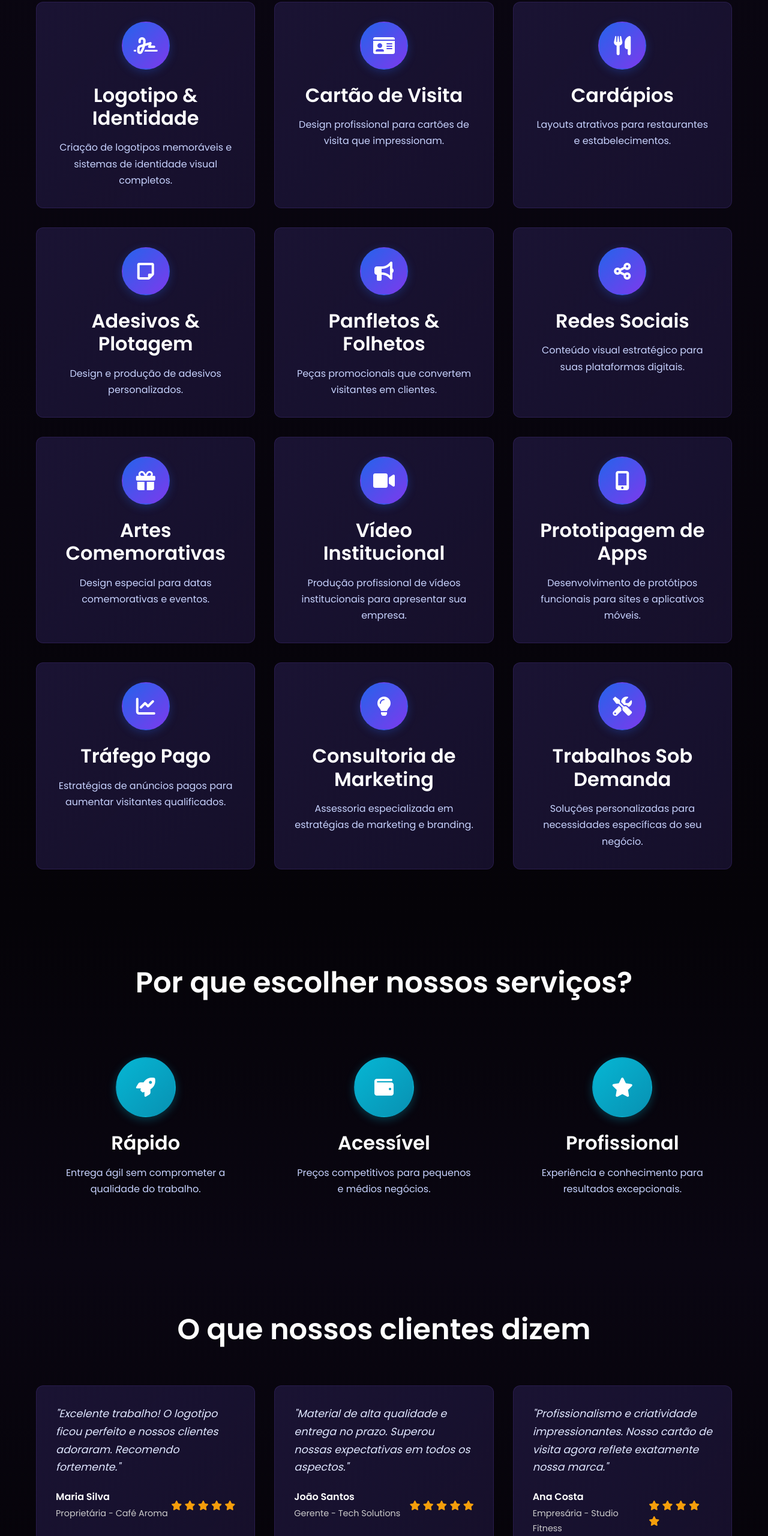
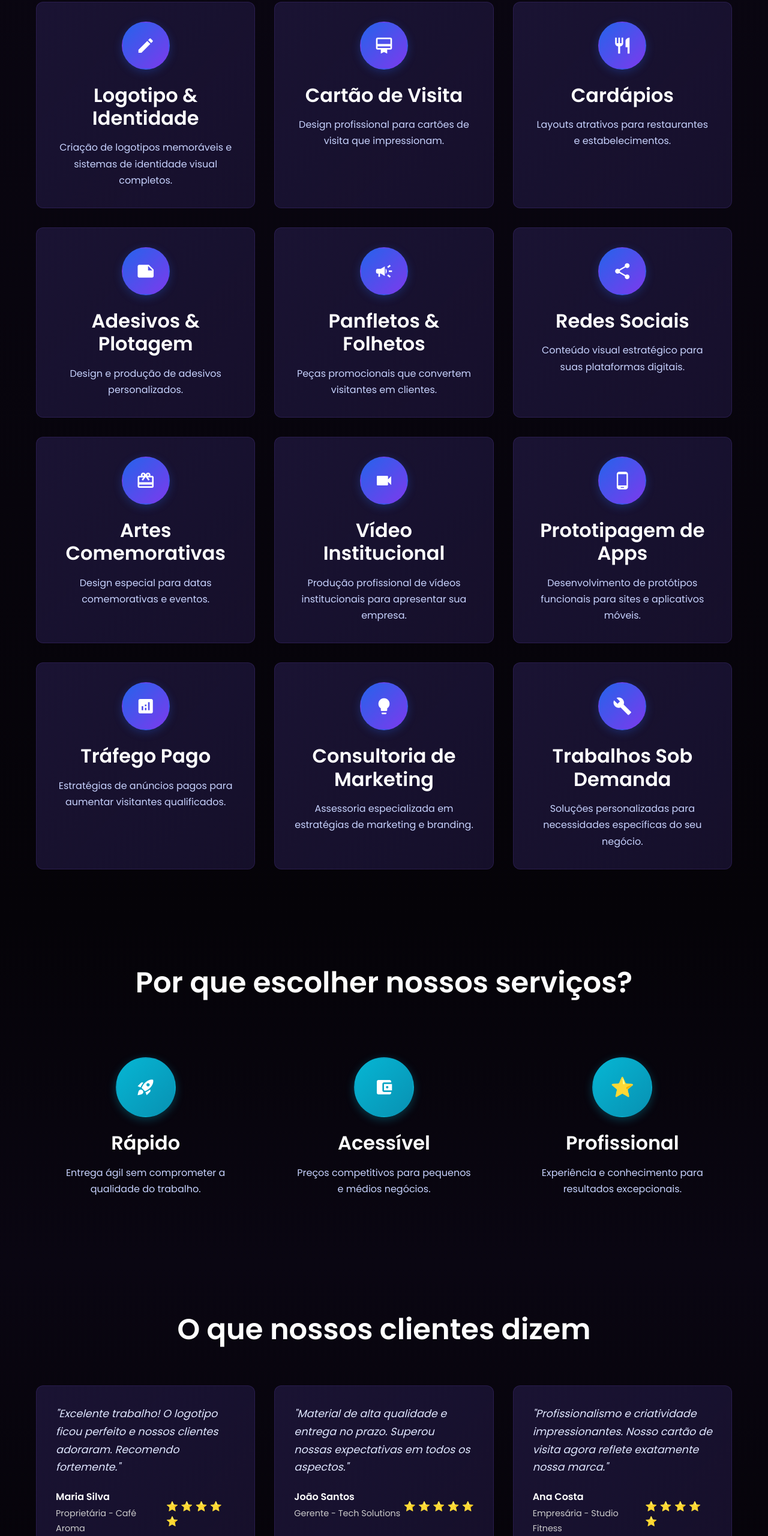
Before and after one commit to RodoxCB/sourcedesign, a website: page index.html in a window 1280 px wide. Shown: the part 999-3559 px from the top of the page at 60% size. Drawn offline with Linux system fonts and the light colour scheme.

Commit message:
Atualização do site institucional

```diff
--- a/assets/css/style.css
+++ b/assets/css/style.css
@@ -3,6 +3,46 @@
     margin: 0;
     padding: 0;
     box-sizing: border-box;
+}
+
+/* Material Icons */
+.material-icons {
+    font-family: 'Material Icons';
+    font-weight: normal;
+    font-style: normal;
+    font-size: 24px;
+    line-height: 1;
+    letter-spacing: normal;
+    text-transform: none;
+    display: inline-block;
+    white-space: nowrap;
+    word-wrap: normal;
+    direction: ltr;
+    -webkit-font-smoothing: antialiased;
+    text-rendering: optimizeLegibility;
+    -moz-osx-font-smoothing: grayscale;
+}
+
+/* Emoji Icons */
+.emoji-icon {
+    font-size: 1em;
+    line-height: 1;
+    display: inline-block;
+    vertical-align: middle;
+}
+
+/* Spinner Animation */
+.spinning {
+    animation: spin 1s linear infinite;
+}
+
+@keyframes spin {
+    from {
+        transform: rotate(0deg);
+    }
+    to {
+        transform: rotate(360deg);
+    }
 }
 
 :root {
@@ -581,7 +621,9 @@ p {
     box-shadow: 0 4px 15px rgba(37, 99, 235, 0.3);
 }
 
-.service-icon i {
+.service-icon i,
+.service-icon .material-icons,
+.service-icon .emoji-icon {
     font-size: clamp(1.5rem, 8vw, 2rem);
     color: var(--color-text-primary);
 }
@@ -627,7 +669,9 @@ p {
     transition: all 0.3s ease;
 }
 
-.benefit-icon i {
+.benefit-icon i,
+.benefit-icon .material-icons,
+.benefit-icon .emoji-icon {
     font-size: clamp(1.75rem, 10vw, 2rem);
     color: var(--color-text-primary);
 }
@@ -798,7 +842,9 @@ p {
     box-shadow: 0 4px 15px rgba(37, 99, 235, 0.3);
 }
 
-.service-icon-large i {
+.service-icon-large i,
+.service-icon-large .material-icons,
+.service-icon-large .emoji-icon {
     font-size: 2.5rem;
     color: var(--color-text-primary);
 }
@@ -947,7 +993,9 @@ p {
     box-shadow: 0 4px 15px rgba(37, 99, 235, 0.3);
 }
 
-.diferencial-icon i {
+.diferencial-icon i,
+.diferencial-icon .material-icons,
+.diferencial-icon .emoji-icon {
     font-size: 2rem;
     color: var(--color-text-primary);
 }
@@ -1040,7 +1088,9 @@ p {
     box-shadow: 0 2px 10px rgba(37, 99, 235, 0.2);
 }
 
-.method-icon i {
+.method-icon i,
+.method-icon .material-icons,
+.method-icon .emoji-icon {
     font-size: 1.5rem;
     color: var(--color-text-primary);
 }
@@ -1537,7 +1587,9 @@ p {
         height: 80px;
     }
 
-    .service-icon-large i {
+    .service-icon-large i,
+    .service-icon-large .material-icons,
+    .service-icon-large .emoji-icon {
         font-size: 2rem;
     }
 }
@@ -1611,7 +1663,9 @@ p {
     box-shadow: 0 4px 15px rgba(37, 99, 235, 0.3);
 }
 
-.portfolio-icon i {
+.portfolio-icon i,
+.portfolio-icon .material-icons,
+.portfolio-icon .emoji-icon {
     font-size: clamp(1.5rem, 8vw, 2rem);
     color: var(--color-text-primary);
 }
--- a/assets/js/main.js
+++ b/assets/js/main.js
@@ -430,7 +430,7 @@ class RealTimeFormValidator {
         this.showFormMessage('info', 'Enviando mensagem...');
         const submitButton = this.form.querySelector('button[type="submit"]');
         submitButton.disabled = true;
-        submitButton.innerHTML = '<span>Enviando...</span><i class="fas fa-spinner fa-spin"></i>';
+        submitButton.innerHTML = '<span>Enviando...</span><i class="material-icons spinning">refresh</i>';
 
         // Get form values
         const formData = {
@@ -461,7 +461,7 @@ class RealTimeFormValidator {
                     whatsappButton.href = data.whatsappUrl;
                     whatsappButton.target = '_blank';
                     whatsappButton.className = 'whatsapp-link';
-                    whatsappButton.innerHTML = '<i class="fab fa-whatsapp"></i> Continuar conversa no WhatsApp';
+                    whatsappButton.innerHTML = '<i class="material-icons">phone</i> Continuar conversa no WhatsApp';
                     whatsappButton.style.cssText = `
                         display: inline-block;
                         margin-top: 1rem;
@@ -501,7 +501,7 @@ class RealTimeFormValidator {
         .finally(() => {
             // Reset button state
             submitButton.disabled = false;
-            submitButton.innerHTML = '<span>Enviar mensagem</span><i class="fas fa-paper-plane"></i>';
+            submitButton.innerHTML = '<span>Enviar mensagem</span><i class="material-icons">send</i>';
         });
     }
 
--- a/index.html
+++ b/index.html
@@ -25,7 +25,7 @@
     <link rel="preconnect" href="https://fonts.googleapis.com">
     <link rel="preconnect" href="https://fonts.gstatic.com" crossorigin>
     <link href="https://fonts.googleapis.com/css2?family=Poppins:wght@300;400;500;600;700&display=swap" rel="stylesheet">
-    <link rel="stylesheet" href="https://cdnjs.cloudflare.com/ajax/libs/font-awesome/6.0.0/css/all.min.css">
+    <link href="https://fonts.googleapis.com/icon?family=Material+Icons" rel="stylesheet">
     <link rel="stylesheet" href="assets/css/style.css">
     <link rel="icon" type="image/svg+xml" href="assets/fav_icon/fav_icon_source_comunicacao.svg">
 </head>
@@ -60,7 +60,7 @@
         <div class="mobile-menu-overlay">
             <div class="mobile-menu-content">
                 <button class="mobile-menu-close" aria-label="Fechar menu">
-                    <i class="fas fa-times"></i>
+                    <i class="material-icons">close</i>
                 </button>
                 <ul class="mobile-nav-menu">
                     <li><a href="index.html" class="mobile-nav-link">Home</a></li>
@@ -96,84 +96,84 @@
             <div class="services-grid">
                 <div class="service-card">
                     <div class="service-icon">
-                        <i class="fas fa-signature"></i>
+                        <i class="material-icons">create</i>
                     </div>
                     <h3>Logotipo & Identidade</h3>
                     <p>Criação de logotipos memoráveis e sistemas de identidade visual completos.</p>
                 </div>
                 <div class="service-card">
                     <div class="service-icon">
-                        <i class="fas fa-id-card"></i>
+                        <i class="material-icons">card_membership</i>
                     </div>
                     <h3>Cartão de Visita</h3>
                     <p>Design profissional para cartões de visita que impressionam.</p>
                 </div>
                 <div class="service-card">
                     <div class="service-icon">
-                        <i class="fas fa-utensils"></i>
+                        <i class="material-icons">restaurant</i>
                     </div>
                     <h3>Cardápios</h3>
                     <p>Layouts atrativos para restaurantes e estabelecimentos.</p>
                 </div>
                 <div class="service-card">
                     <div class="service-icon">
-                        <i class="fas fa-sticky-note"></i>
+                        <i class="material-icons">note</i>
                     </div>
                     <h3>Adesivos & Plotagem</h3>
                     <p>Design e produção de adesivos personalizados.</p>
                 </div>
                 <div class="service-card">
                     <div class="service-icon">
-                        <i class="fas fa-bullhorn"></i>
+                        <i class="material-icons">campaign</i>
                     </div>
                     <h3>Panfletos & Folhetos</h3>
                     <p>Peças promocionais que convertem visitantes em clientes.</p>
                 </div>
                 <div class="service-card">
                     <div class="service-icon">
-                        <i class="fas fa-share-alt"></i>
+                        <i class="material-icons">share</i>
                     </div>
                     <h3>Redes Sociais</h3>
                     <p>Conteúdo visual estratégico para suas plataformas digitais.</p>
                 </div>
                 <div class="service-card">
                     <div class="service-icon">
-                        <i class="fas fa-gift"></i>
+                        <i class="material-icons">redeem</i>
                     </div>
                     <h3>Artes Comemorativas</h3>
                     <p>Design especial para datas comemorativas e eventos.</p>
                 </div>
                 <div class="service-card">
                     <div class="service-icon">
-                        <i class="fas fa-video"></i>
+                        <i class="material-icons">videocam</i>
                     </div>
                     <h3>Vídeo Institucional</h3>
                     <p>Produção profissional de vídeos institucionais para apresentar sua empresa.</p>
                 </div>
                 <div class="service-card">
                     <div class="service-icon">
-                        <i class="fas fa-mobile-alt"></i>
+                        <i class="material-icons">phone_android</i>
                     </div>
                     <h3>Prototipagem de Apps</h3>
                     <p>Desenvolvimento de protótipos funcionais para sites e aplicativos móveis.</p>
                 </div>
                 <div class="service-card">
                     <div class="service-icon">
-                        <i class="fas fa-chart-line"></i>
+                        <i class="material-icons">analytics</i>
                     </div>
                     <h3>Tráfego Pago</h3>
                     <p>Estratégias de anúncios pagos para aumentar visitantes qualificados.</p>
                 </div>
                 <div class="service-card">
                     <div class="service-icon">
-                        <i class="fas fa-lightbulb"></i>
+                        <i class="material-icons">lightbulb</i>
                     </div>
                     <h3>Consultoria de Marketing</h3>
                     <p>Assessoria especializada em estratégias de marketing e branding.</p>
                 </div>
                 <div class="service-card">
                     <div class="service-icon">
-                        <i class="fas fa-tools"></i>
+                        <i class="material-icons">build</i>
                     </div>
                     <h3>Trabalhos Sob Demanda</h3>
                     <p>Soluções personalizadas para necessidades específicas do seu negócio.</p>
@@ -189,21 +189,21 @@
             <div class="benefits-grid">
                 <div class="benefit-item">
                     <div class="benefit-icon">
-                        <i class="fas fa-rocket"></i>
+                        <i class="material-icons">rocket_launch</i>
                     </div>
                     <h3>Rápido</h3>
                     <p>Entrega ágil sem comprometer a qualidade do trabalho.</p>
                 </div>
                 <div class="benefit-item">
                     <div class="benefit-icon">
-                        <i class="fas fa-wallet"></i>
+                        <i class="material-icons">account_balance_wallet</i>
                     </div>
                     <h3>Acessível</h3>
                     <p>Preços competitivos para pequenos e médios negócios.</p>
                 </div>
                 <div class="benefit-item">
                     <div class="benefit-icon">
-                        <i class="fas fa-star"></i>
+                        <span class="emoji-icon">⭐</span>
                     </div>
                     <h3>Profissional</h3>
                     <p>Experiência e conhecimento para resultados excepcionais.</p>
@@ -227,11 +227,11 @@
                             <span>Proprietária - Café Aroma</span>
                         </div>
                         <div class="rating">
-                            <i class="fas fa-star"></i>
-                            <i class="fas fa-star"></i>
-                            <i class="fas fa-star"></i>
-                            <i class="fas fa-star"></i>
-                            <i class="fas fa-star"></i>
+                            <span class="emoji-icon">⭐</span>
+                            <span class="emoji-icon">⭐</span>
+                            <span class="emoji-icon">⭐</span>
+                            <span class="emoji-icon">⭐</span>
+                            <span class="emoji-icon">⭐</span>
                         </div>
                     </div>
                 </div>
@@ -245,11 +245,11 @@
                             <span>Gerente - Tech Solutions</span>
                         </div>
                         <div class="rating">
-                            <i class="fas fa-star"></i>
-                            <i class="fas fa-star"></i>
-                            <i class="fas fa-star"></i>
-                            <i class="fas fa-star"></i>
-                            <i class="fas fa-star"></i>
+                            <span class="emoji-icon">⭐</span>
+                            <span class="emoji-icon">⭐</span>
+                            <span class="emoji-icon">⭐</span>
+                            <span class="emoji-icon">⭐</span>
+                            <span class="emoji-icon">⭐</span>
                         </div>
                     </div>
                 </div>
@@ -263,11 +263,11 @@
                             <span>Empresária - Studio Fitness</span>
                         </div>
                         <div class="rating">
-                            <i class="fas fa-star"></i>
-                            <i class="fas fa-star"></i>
-                            <i class="fas fa-star"></i>
-                            <i class="fas fa-star"></i>
-                            <i class="fas fa-star"></i>
+                            <span class="emoji-icon">⭐</span>
+                            <span class="emoji-icon">⭐</span>
+                            <span class="emoji-icon">⭐</span>
+                            <span class="emoji-icon">⭐</span>
+                            <span class="emoji-icon">⭐</span>
                         </div>
                     </div>
                 </div>
@@ -309,15 +309,15 @@
                 <div class="footer-section">
                     <h3>Contato</h3>
                     <ul class="contact-info">
-                        <li><i class="fas fa-envelope"></i> contato@sourcedesign.com.br</li>
-                        <li><i class="fab fa-whatsapp"></i> (27) 99601-9833</li>
-                        <li><i class="fas fa-map-marker-alt"></i> Guarapari/ES</li>
+                        <li><span class="emoji-icon">📧</span> contato@sourcedesign.com.br</li>
+                        <li><span class="emoji-icon">📱</span> (27) 99601-9833</li>
+                        <li><span class="emoji-icon">📍</span> Guarapari/ES</li>
                     </ul>
                 </div>
                 <div class="footer-section">
                     <h3>Redes Sociais</h3>
                     <div class="social-links">
-                        <a href="https://www.instagram.com/source.comunica/?igsh=ZjU4ZHVndnJkaTN2#" target="_blank" aria-label="Instagram" rel="noopener"><i class="fab fa-instagram"></i></a>
+                        <a href="https://www.instagram.com/sourcedesign/" target="_blank" aria-label="Instagram" rel="noopener"><i class="material-icons">photo_camera</i></a>
                     </div>
                 </div>
             </div>
```
Also changed, not shown: 404.html (+7 -7 lines), pages/contato.html (+12 -12 lines), pages/portfolio.html (+14 -14 lines), pages/servicos.html (+18 -18 lines), pages/sobre.html (+13 -13 lines).
